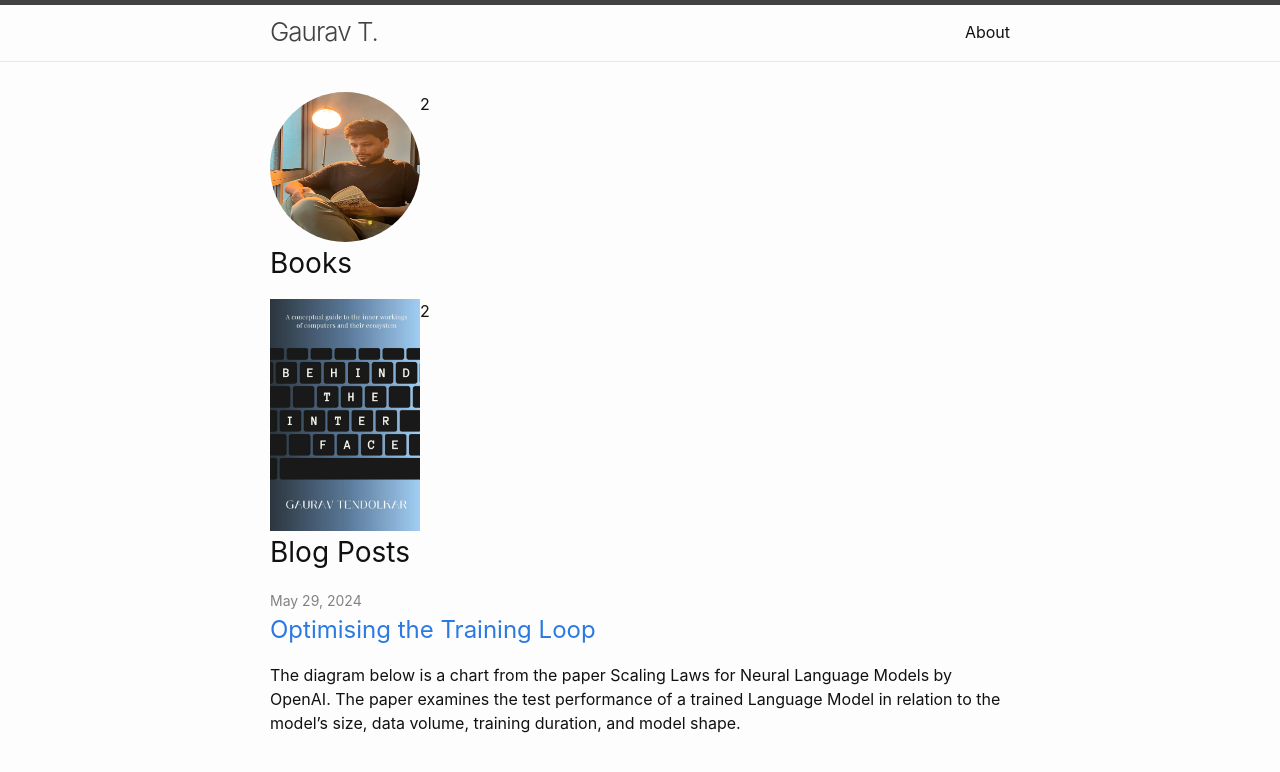
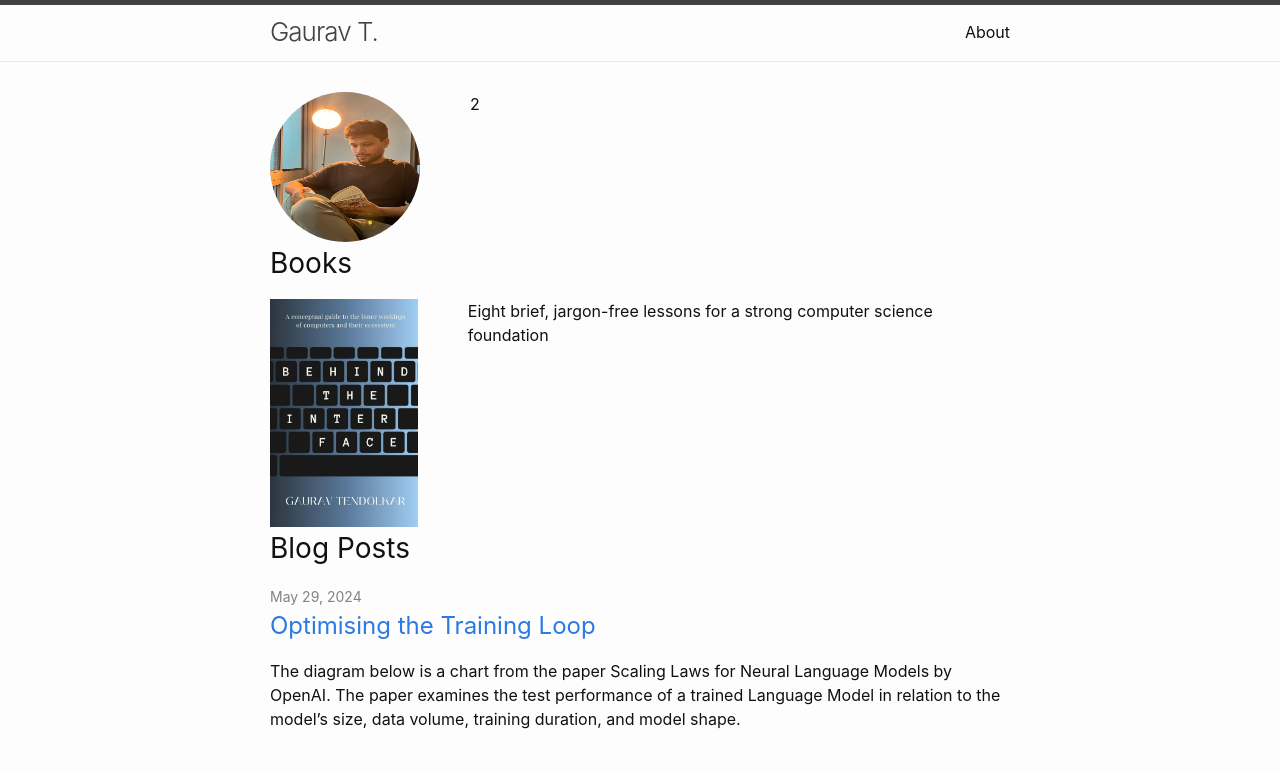
Before and after one commit to gauravtendolkar/gauravtendolkar.github.io, a Jekyll site: the page built from docs/index.markdown, in a window 1280 px wide. Shown: the top 772 px of the page. Built offline with Jekyll 4.4.1, drawn with Linux system fonts in a browser that asks for light colours.

Commit message:
test layout

```diff
--- a/docs/_layouts/home.html
+++ b/docs/_layouts/home.html
@@ -4,7 +4,7 @@ layout: default
 
 <div class="home">
   <div class="flex-container">
-    <div>
+    <div style="margin-right: 50px;">
       <img
         src="/assets/images/pp.jpg"
         style="border-radius: 50%; width: 150px; height: 150px"
@@ -14,10 +14,10 @@ layout: default
   </div>
   <h2 class="post-list-heading">Books</h2>
   <div class="flex-container">
-    <div>
+    <div style="margin-right: 50px;">
       <img src="/assets/images/book.png" style="width: 150px" />
     </div>
-    <div>2</div>
+    <div>Eight brief, jargon-free lessons for a strong computer science foundation</div>
   </div>
 
   {%- if site.posts.size > 0 -%}
```
